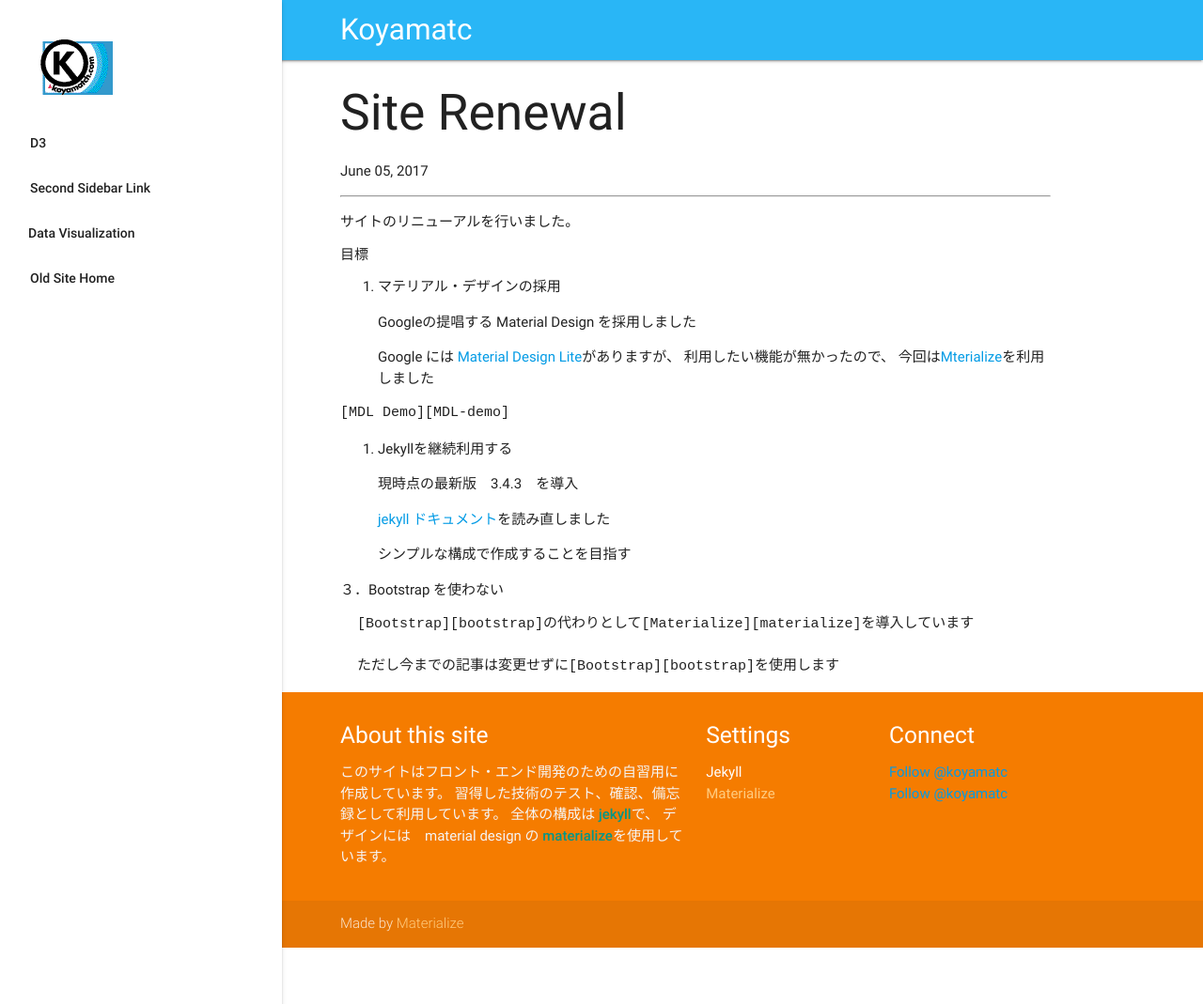
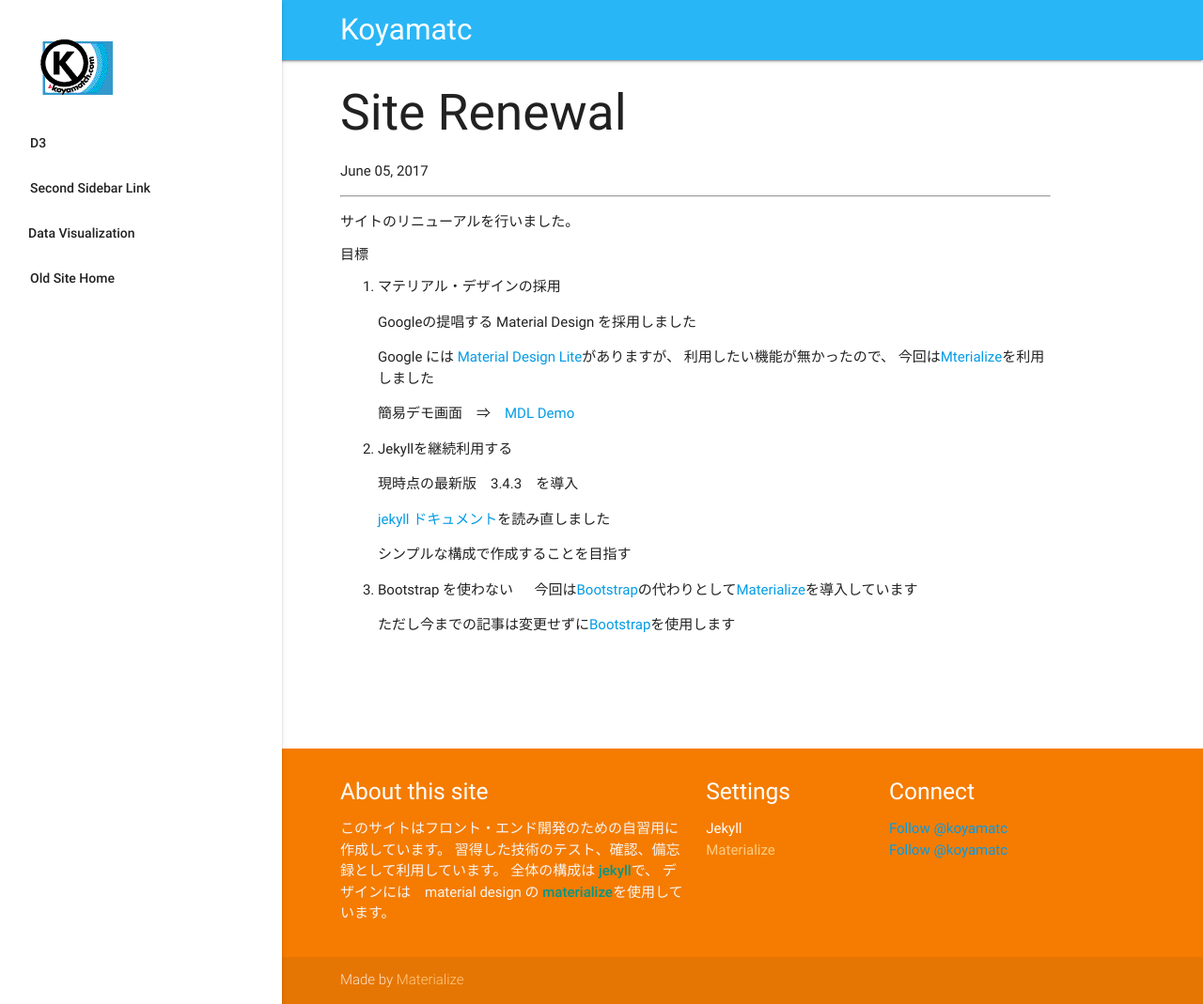
Before and after one commit to koyamatc/myNewSite, a Jekyll site: the page built from _posts/2017-06-05-renewal-mysite.md, in a window 1280 px wide and 1069 px high. Shown: the whole window at 94% size. Built offline with Jekyll 4.4.1, drawn with Linux system fonts in a browser that asks for light colours; nearby versions of some CDN libraries; comment, search, counter and statistics services are not loaded.

Commit message:
site renewal post

```diff
--- a/_posts/2017-06-05-renewal-mysite.md
+++ b/_posts/2017-06-05-renewal-mysite.md
@@ -6,6 +6,11 @@
   サイトのリニューアルを行いました。
   マテリアル・デザインの導入、jekyllの継続利用
   シンプルな構成、bootstrapからmaterializeへの変更。
+materialize: http://materializecss.com/
+mdl: https://getmdl.io/
+jekyll-docs: https://jekyllrb.com/docs/home
+mdl-demo: http://koyamatch.com/material-design/001/
+bootstrap: http://getbootstrap.com/
 ---
 
 ----
@@ -17,33 +22,24 @@
 
       Googleの提唱する Material Design を採用しました
 
-      Google には [Material Design Lite][mdl]がありますが、
-    利用したい機能が無かったので、
-    今回は[Mterialize][materialize]を利用しました
+      Google には [Material Design Lite]({{layout.mdl}})がありますが、
+      利用したい機能が無かったので、
+      今回は[Mterialize]({{layout.materialize}})を利用しました
 
-    [MDL Demo][MDL-demo]
+      簡易デモ画面　⇒　[MDL Demo]({{layout.mdl-demo}})
 
   2. Jekyllを継続利用する
 
       現時点の最新版　3.4.3　を導入
 
-      [jekyll ドキュメント][jekyll-docs]を読み直しました
+      [jekyll ドキュメント]({{layout.jekyll-docs}})を読み直しました
 
       シンプルな構成で作成することを目指す
 
-  ３．Bootstrap を使わない
+  3. Bootstrap を使わない
 
-      [Bootstrap][bootstrap]の代わりとして[Materialize][materialize]を導入しています
+      今回は[Bootstrap]({{layout.bootstrap}})の代わりとして[Materialize]({{layout.materialize}})を導入しています
 
-      ただし今までの記事は変更せずに[Bootstrap][bootstrap]を使用します
+      ただし今までの記事は変更せずに[Bootstrap]({{layout.bootstrap}})を使用します
 
-
-
-
-
-
-[materialize]: http://materializecss.com/
-[mdl]: https://getmdl.io/
-[jekyll-docs]: https://jekyllrb.com/docs/home
-[MDL-demo]: http://koyamatch.com/material-design/001/
-[bootstrap]: http://getbootstrap.com/
+<br><br><br><br>
```
